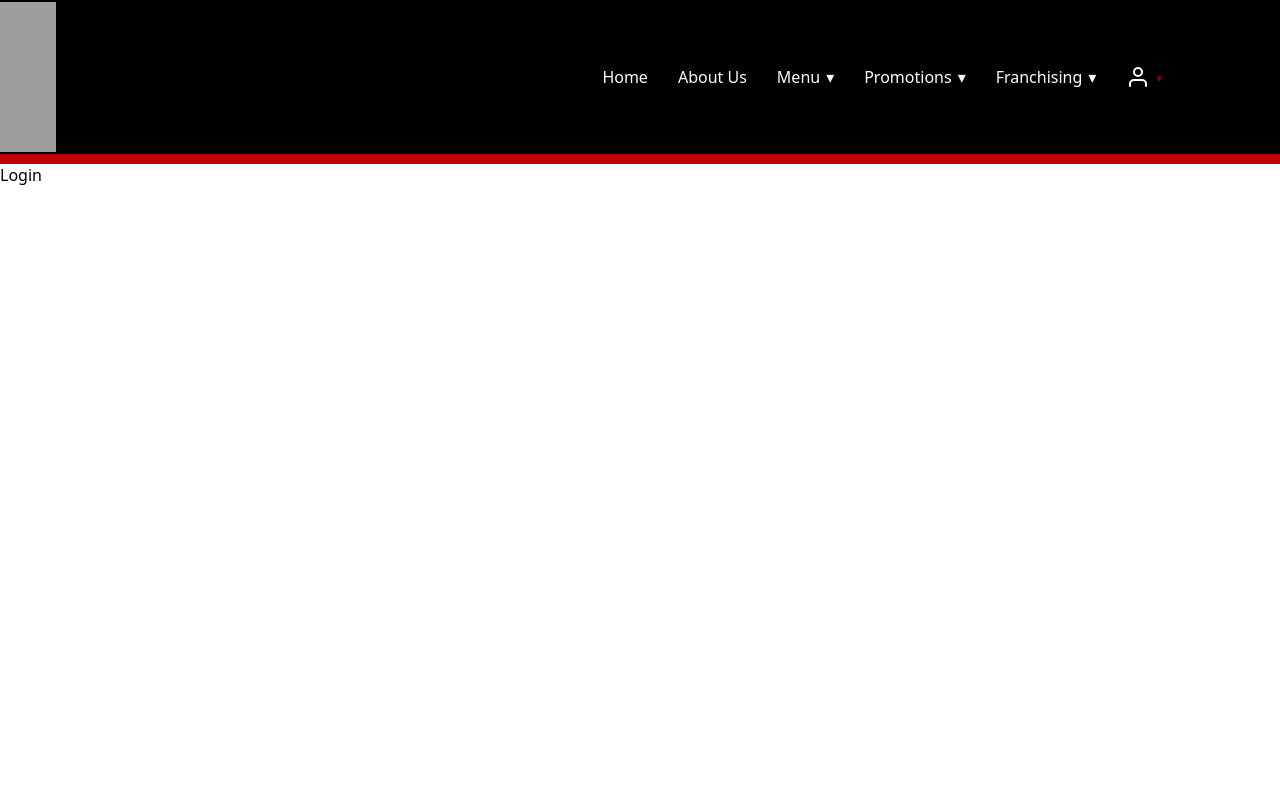
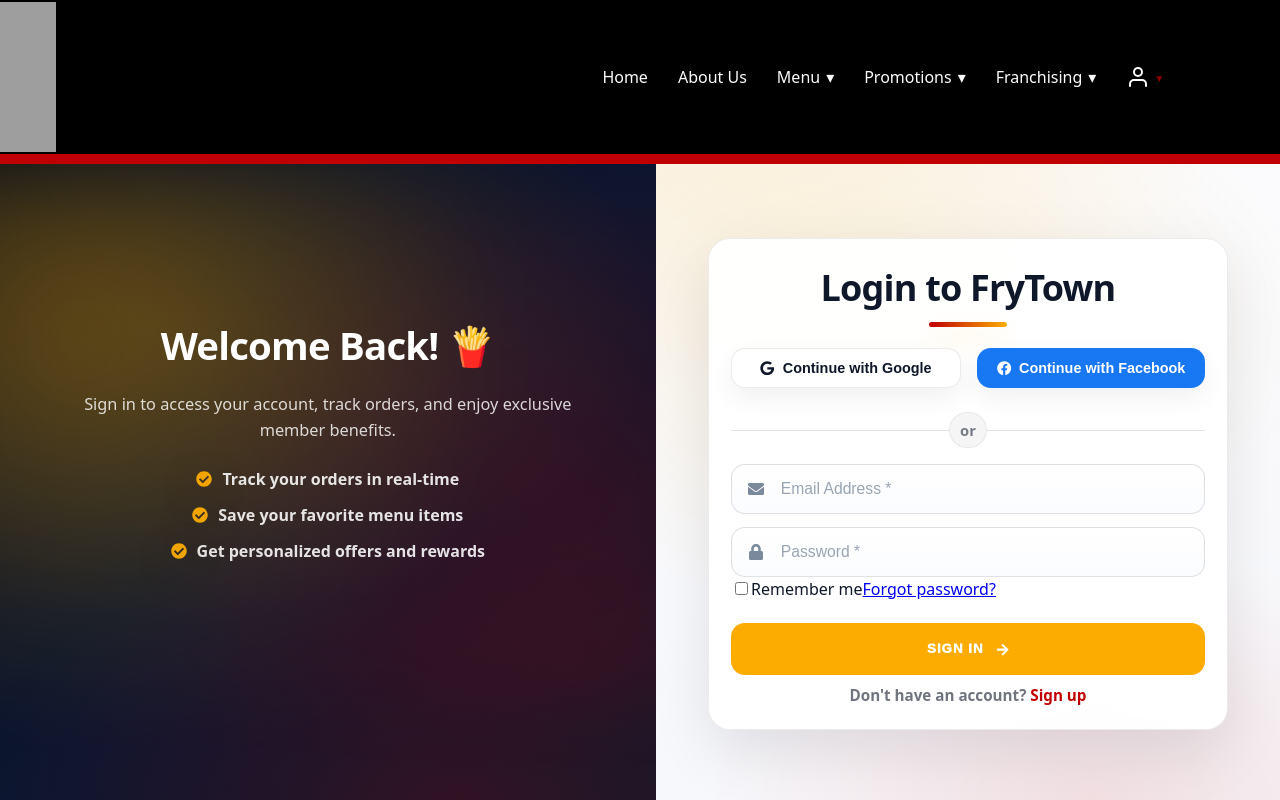
Before and after one commit to thummasreddy/FryTown, a React (Vite) app in the folder frytown-ui/: page /account/login in a window 1280 px wide. Shown: the top 800 px of the page. Built offline with nearby package versions, Linux system fonts and the light colour scheme; grey boxes are pictures that could not be loaded.

Commit message:
updated Login page and register signin sign up navigation

```diff
--- a/frytown-ui/src/app/pages/Account/Login.tsx
+++ b/frytown-ui/src/app/pages/Account/Login.tsx
@@ -1,4 +1,165 @@
+
+'use client';
+
+import { useState } from 'react';
+import { Link } from 'react-router-dom';
+import { FaEnvelope, FaLock, FaArrowRight, FaGoogle, FaFacebook, FaCheckCircle } from 'react-icons/fa';
+import styles from './Register.module.css';
 
 export default function Login() {
-  return <main>Login</main>;
+  const [formData, setFormData] = useState({
+    email: '',
+    password: '',
+    rememberMe: false
+  });
+  const [errors, setErrors] = useState<Record<string, string>>({});
+  const [isSubmitting, setIsSubmitting] = useState(false);
+
+  const handleChange = (e: React.ChangeEvent<HTMLInputElement>) => {
+    const { name, value, type, checked } = e.target;
+    setFormData(prev => ({
+      ...prev,
+      [name]: type === 'checkbox' ? checked : value
+    }));
+    if (errors[name]) setErrors(prev => ({ ...prev, [name]: '' }));
+  };
+
+  const validateForm = () => {
+    const newErrors: Record<string, string> = {};
+
+    if (!formData.email) newErrors.email = 'Email is required';
+    else if (!/\S+@\S+\.\S+/.test(formData.email)) newErrors.email = 'Please enter a valid email address';
+
+    if (!formData.password) newErrors.password = 'Password is required';
+    else if (formData.password.length < 6) newErrors.password = 'Password must be at least 6 characters';
+
+    setErrors(newErrors);
+    return Object.keys(newErrors).length === 0;
+  };
+
+  const handleSubmit = async (e: React.FormEvent) => {
+    e.preventDefault();
+    if (!validateForm()) return;
+
+    setIsSubmitting(true);
+    try {
+      console.log('Login data:', formData);
+      await new Promise(resolve => setTimeout(resolve, 1000));
+      // Redirect to dashboard or home after successful login
+      // router.push('/dashboard');
+    } catch (error) {
+      console.error('Login failed:', error);
+      setErrors({
+        ...errors,
+        submit: 'Invalid email or password. Please try again.'
+      });
+    } finally {
+      setIsSubmitting(false);
+    }
+  };
+
+  return (
+    <main className={styles.registerContainer}>
+      <section className={styles.leftSection} aria-hidden="true">
+        <div className={styles.heroInner}>
+          <h2 className={styles.heroTitle}>Welcome Back! 🍟</h2>
+          <p className={styles.heroSubtitle}>
+            Sign in to access your account, track orders, and enjoy exclusive member benefits.
+          </p>
+
+          <ul className={styles.heroList}>
+            <li><FaCheckCircle /> Track your orders in real-time</li>
+            <li><FaCheckCircle /> Save your favorite menu items</li>
+            <li><FaCheckCircle /> Get personalized offers and rewards</li>
+          </ul>
+
+          <div className={styles.heroGlow} />
+        </div>
+      </section>
+
+      <section className={styles.rightSection}>
+        <div className={styles.registerCard}>
+          <div className={styles.registerHeader}>
+            <h1>Login to FryTown</h1>
+          </div>
+
+          <div className={styles.socialAuth}>
+            <button type="button" className={`${styles.socialButton} ${styles.googleButton}`}>
+              <FaGoogle /> Continue with Google
+            </button>
+            <button type="button" className={`${styles.socialButton} ${styles.facebookButton}`}>
+              <FaFacebook /> Continue with Facebook
+            </button>
+          </div>
+
+          <div className={styles.divider}><span>or</span></div>
+
+          <form onSubmit={handleSubmit} className={styles.registerForm}>
+            {errors.submit && (
+              <div className={styles.errorBox}>
+                {errors.submit}
+              </div>
+            )}
+
+            <div className={styles.formGroup}>
+              <div className={styles.inputContainer}>
+                <FaEnvelope className={styles.inputIcon} />
+                <input
+                  type="email"
+                  name="email"
+                  value={formData.email}
+                  onChange={handleChange}
+                  placeholder="Email Address *"
+                  className={`${styles.inputField} ${errors.email ? styles.inputError : ''}`}
+                  autoComplete="username"
+                />
+              </div>
+              {errors.email && <span className={styles.errorText}>{errors.email}</span>}
+            </div>
+
+            <div className={styles.formGroup}>
+              <div className={styles.inputContainer}>
+                <FaLock className={styles.inputIcon} />
+                <input
+                  type="password"
+                  name="password"
+                  value={formData.password}
+                  onChange={handleChange}
+                  placeholder="Password *"
+                  className={`${styles.inputField} ${errors.password ? styles.inputError : ''}`}
+                  autoComplete="current-password"
+                />
+              </div>
+              {errors.password && <span className={styles.errorText}>{errors.password}</span>}
+              <div className={styles.rememberForgot}>
+                <label className={styles.checkboxContainer}>
+                  <input
+                    type="checkbox"
+                    name="rememberMe"
+                    checked={formData.rememberMe}
+                    onChange={handleChange}
+                    className={styles.checkboxInput}
+                  />
+                  <span className={styles.checkboxCustom}></span>
+                  Remember me
+                </label>
+                <Link to="/account/forgot-password" className={styles.forgotPassword}>
+                  Forgot password?
+                </Link>
+              </div>
+            </div>
+
+            <button type="submit" className={styles.submitButton} disabled={isSubmitting}>
+              {isSubmitting ? 'Signing in...' : 'Sign In'}
+              <FaArrowRight className={styles.buttonIcon} />
+            </button>
+          </form>
+
+          <div className={styles.loginLink}>
+            Don't have an account? <Link to="/account/register">Sign up</Link>
+          </div>
+        </div>
+      </section>
+    </main>
+  );
 }
--- a/frytown-ui/src/app/pages/Account/Register.module.css
+++ b/frytown-ui/src/app/pages/Account/Register.module.css
@@ -450,19 +450,15 @@
   border: none;
   border-radius: var(--radius-md);
   cursor: pointer;
-
   display: inline-flex;
   align-items: center;
   justify-content: center;
   gap: 12px;
-
   font-weight: 950;
   letter-spacing: 1px;
   text-transform: uppercase;
   color: #fff;
-
   background: rgb(252, 172, 0);
-  box-shadow: 0 18px 46px rgba(192, 0, 0, 0.22);
   transition: transform 160ms ease, box-shadow 160ms ease, filter 160ms ease;
   position: relative;
   overflow: hidden;
@@ -479,7 +475,6 @@
 
 .submitButton:hover {
   transform: translateY(-2px);
-  box-shadow: 0 22px 56px rgba(192, 0, 0, 0.28);
   filter: saturate(1.06);
   background: rgb(192, 0, 0);
 }
--- a/frytown-ui/src/app/pages/Account/Register.tsx
+++ b/frytown-ui/src/app/pages/Account/Register.tsx
@@ -1,6 +1,7 @@
 'use client';
 
 import { useEffect, useState } from 'react';
+import { Link } from 'react-router-dom';
 import {
   FaUser, FaEnvelope, FaLock, FaPhone,
   FaArrowRight, FaGoogle, FaFacebook, FaCheckCircle
@@ -196,7 +197,7 @@
           </form>
 
           <div className={styles.loginLink}>
-            Already have an account? <a href="/login">Sign in</a>
+            Already have an account? <Link to="/account/login">Sign in</Link>
           </div>
         </div>
       </section>
```
